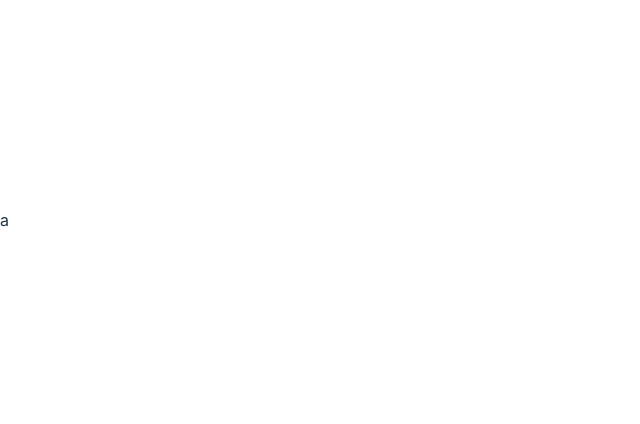
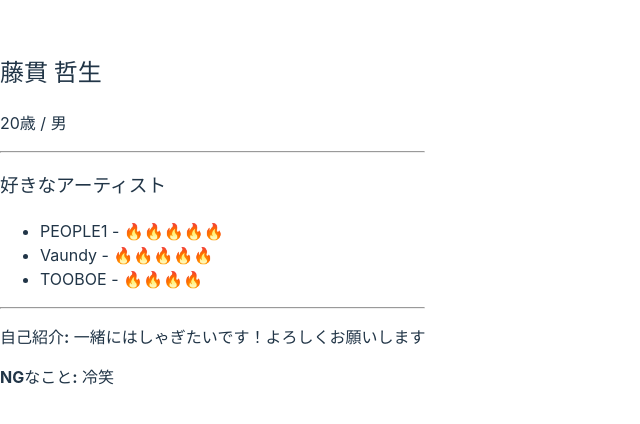
Before and after one commit to tessho3316/vite-react, a React (Vite) app: page /my_profile in a window 1280 px wide. Shown: the part 180-604 px from the top of the page, without its empty margins (0-640 px from the left). Built offline with nearby package versions, Linux system fonts and the light colour scheme.

Commit message:
自分のプロフィールを見れるようにした

```diff
--- a/src/App.tsx
+++ b/src/App.tsx
@@ -2,6 +2,7 @@
 import { BrowserRouter, Route, Routes } from 'react-router-dom';
 import { Login } from './component/login';
 import { SelectPages } from './component/select_pages';
+import { MakeProfile } from './component/make-profile';
 
 export const TitlePage = () => {
 
@@ -25,7 +26,7 @@
 
   return (
     <div>
-      <p>a</p>
+      <MakeProfile profileId={1} />
     </div>
   )
 }
--- a/src/component/demo_profile.tsx
+++ b/src/component/demo_profile.tsx
@@ -1,5 +1,5 @@
 export const demo_profile: { id: number; attributes: any }[] = [
-    {id: 1, attributes: { name: "tessho",age: "20", gender: "男", artist1:"PEOPLE1", motivation1:"🔥🔥🔥🔥🔥",artist2:"Vaundy", motivation2:"🔥🔥🔥🔥🔥",artist3:"TOOBOE", motivation3:"🔥🔥🔥🔥",bio:"一緒にはしゃぎたいです！よろしくお願いします", ng:"冷笑" } },
+    {id: 1, attributes: { name: "藤貫 哲生",age: "20", gender: "男", artist1:"PEOPLE1", motivation1:"🔥🔥🔥🔥🔥",artist2:"Vaundy", motivation2:"🔥🔥🔥🔥🔥",artist3:"TOOBOE", motivation3:"🔥🔥🔥🔥",bio:"一緒にはしゃぎたいです！よろしくお願いします", ng:"冷笑" } },
     {id: 2, attributes: { name: "太郎",age: "24", gender: "男", artist1:"Ms.GREEN APPLE", motivation1:"🔥🔥",artist2:"", motivation2:"",artist3:"", motivation3:"",bio:"ライブ行ったことないから教えて欲しい", ng:"誹謗中傷" } },
     {id: 3, attributes: { name: "花子",age: "19", gender: "女", artist1:"あいみょん", motivation1:"🔥🔥🔥🔥",artist2:"米津玄師", motivation2:"🔥🔥🔥",artist3:"", motivation3:"",bio:"ゆったりと参加したいです", ng:"" } },
     //{id: 1, attributes: { name: "",age: "", gender: "", artist1:"", motivation1:"",artist2:"", motivation2:"",artist3:"", motivation3:"",bio:"", ng:"" } }
--- /dev/null
+++ b/src/component/make-profile.tsx
@@ -0,0 +1,34 @@
+import { demo_profile } from "./demo_profile";
+
+// コンポーネントがpropsとして profileId を受け取るようにする
+// { profileId }: { profileId: number } はTypeScriptの型指定
+export const MakeProfile = ({ profileId }: { profileId: number }) => {
+  // 1. 受け取ったprofileIdを元に、配列から該当するプロフィールを探す
+  const profile = demo_profile.find(p => p.id === profileId);
+
+  // 2. もしプロフィールが見つからなかった場合の表示
+  if (!profile) {
+    return <div>プロフィールが見つかりません。</div>;
+  }
+
+  // 3. データを使いやすいように変数に入れる (毎回demo_profile[0]...と書く必要がなくなる)
+  const { name, age, gender, artist1, motivation1, artist2, motivation2, artist3, motivation3, bio, ng } = profile.attributes;
+
+    return (
+        <div className='profile-card'>
+            <h2>{name}</h2>
+            <p>{age}歳 / {gender}</p>
+            <hr />
+            <h3>好きなアーティスト</h3>
+            <ul>
+        {/* artist1が存在すればリスト項目を表示する */}
+        {artist1 && <li>{artist1} - {motivation1}</li>}
+        {artist2 && <li>{artist2} - {motivation2}</li>}
+        {artist3 && <li>{artist3} - {motivation3}</li>}
+      </ul>
+      <hr />
+      <p><b>自己紹介:</b> {bio}</p>
+      <p><b>NGなこと:</b> {ng}</p>
+    </div>
+  );
+};
```
